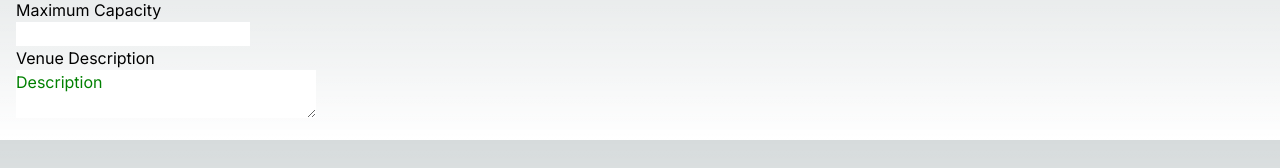
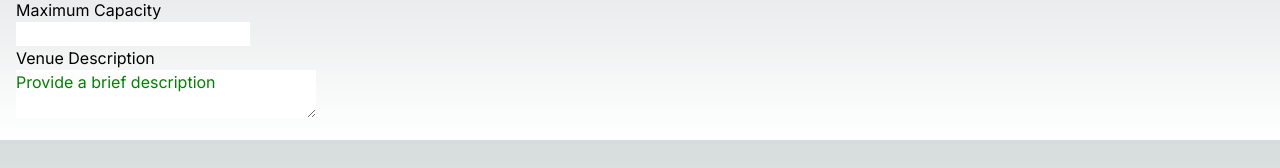
Before and after one commit to segvndo/YourBeat-TS, a Next.js app: page /users/venue/venueDetails in a window 1280 px wide. Shown: the part 130-298 px from the top of the page. Built offline with nearby package versions, Linux system fonts and the light colour scheme.

Commit message:
Remove unused functions in textarea sizing logic

```diff
--- a/app/users/venue/venueDetails/page.tsx
+++ b/app/users/venue/venueDetails/page.tsx
@@ -8,15 +8,15 @@ const VenueDetails = () => {
     textareaHeight,
     handleTextareaSizeChange,
     isResizing,
-    toggleMinimize,
-    isMinimized,
     textareaRef,
-    buttonRef,
     handleMouseDown,
     handleMouseMove,
-    handleMouseUp
+    handleMouseUp,
+    textareaValue,
+    setTextareaValue,
+  } = useTextareaSizeLogic();
 
-  } = useTextareaSizeLogic();
+
   return (
     <div>
       <h1 className="font-bold">
@@ -46,6 +46,13 @@ const VenueDetails = () => {
           ref = {textareaRef}
           name = "venueDescription"
           maxLength={300}
+          value={textareaValue}
+          onFocus={() => setTextareaValue('')}
+          onBlur={() => {
+            if (textareaValue === '') {
+              setTextareaValue('Provide a brief description')
+            }
+          }}
           onChange={handleTextareaSizeChange}
           onMouseDown={handleMouseDown}
           onMouseMove={handleMouseMove}
@@ -57,7 +64,7 @@ const VenueDetails = () => {
             resize: 'both',
             overflow: 'auto',
           }}
-         >Description</textarea>
+         ></textarea>
 
       </div>
     </div>
--- a/app/utilities/useTextareaSizeLogic.tsx
+++ b/app/utilities/useTextareaSizeLogic.tsx
@@ -3,6 +3,8 @@ import React, { useState, ChangeEvent, useRef } from 'react';
 interface TextareaSizeLogic {
   textareaSize: string;
   textareaHeight: string;
+  textareaValue: string;
+  setTextareaValue: React.Dispatch<React.SetStateAction<string>>;
   handleTextareaSizeChange: (e: ChangeEvent<HTMLTextAreaElement>) => void;
   isResizing: boolean;
   handleMouseDown: (e: React.MouseEvent) => void;
@@ -10,7 +12,7 @@ interface TextareaSizeLogic {
   handleMouseUp: () => void;
   toggleMinimize: () => void;
   textareaRef: React.RefObject<HTMLTextAreaElement>;
-  buttonRef:React.RefObject<HTMLButtonElement>;
+
 }
 
 export const useTextareaSizeLogic = (): TextareaSizeLogic => {
@@ -18,10 +20,10 @@ export const useTextareaSizeLogic = (): TextareaSizeLogic => {
   const [textareaHeight, setTextareaHeight] = useState<string>('100px');
   const [isResizing, setIsResizing] = useState<boolean>(false);
   const [isMinimized, setIsMinimized] = useState<boolean>(false);
+  const [textareaValue, setTextareaValue] = useState<string>('Provide a brief description');
 
 
   const textareaRef = useRef<HTMLTextAreaElement>(null);
-  const buttonRef = useRef<HTMLButtonElement>(null);
   const startX = useRef<number>(0);
   const startY = useRef<number>(0);
 
@@ -50,7 +52,8 @@ export const useTextareaSizeLogic = (): TextareaSizeLogic => {
 
 
   const handleTextareaSizeChange = (e: ChangeEvent<HTMLTextAreaElement>) => {
-    setTextareaHeight(e.target.value);
+    setTextareaValue(e.target.value);
+
   };
 
   const toggleMinimize = () => {
@@ -62,12 +65,11 @@ export const useTextareaSizeLogic = (): TextareaSizeLogic => {
     textareaHeight: isMinimized ? 'auto' : textareaHeight,
     handleTextareaSizeChange,
     isResizing,
-    toggleMinimize,
-    isMinimized,
     textareaRef,
-    buttonRef,
     handleMouseDown,
     handleMouseMove,
     handleMouseUp,
-  }
+    textareaValue,
+    setTextareaValue,
+  };
 };
```
